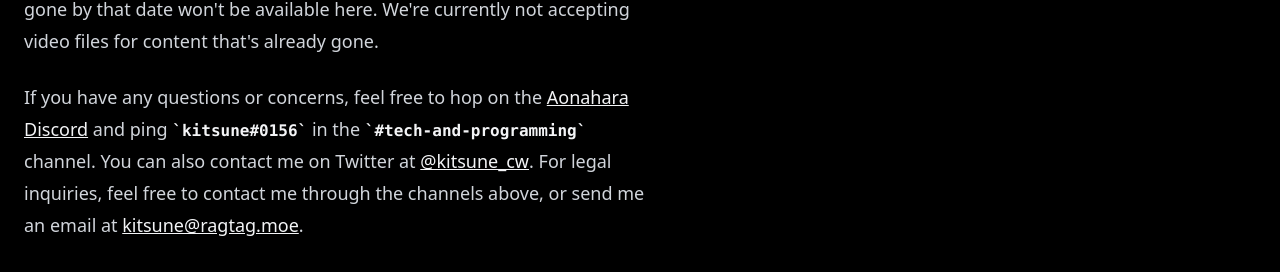
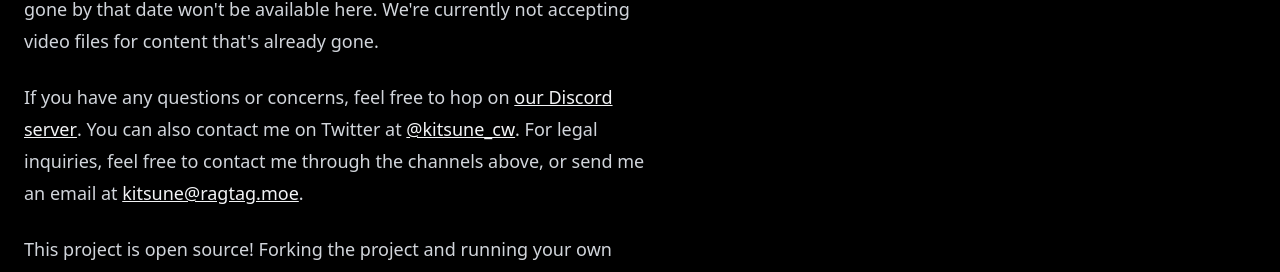
Before and after one commit to ragtag-archive/archive-browser, a Next.js app: page /about in a window 1280 px wide. Shown: the part 519-791 px from the top of the page. Built offline with nearby package versions, Linux system fonts and the light colour scheme; no server answers.

Commit message:
update discord link

```diff
--- a/modules/AboutPage.tsx
+++ b/modules/AboutPage.tsx
@@ -26,17 +26,15 @@ const AboutPage = () => {
           accepting video files for content that's already gone.
         </p>
         <p>
-          If you have any questions or concerns, feel free to hop on the{' '}
+          If you have any questions or concerns, feel free to hop on{' '}
           <a
             target="_blank"
             rel="noreferrer noopener nofollow"
-            href="https://ragtag.link/discord"
+            href="https://ragtag.link/archive-discord"
           >
-            Aonahara Discord
-          </a>{' '}
-          and ping <code>kitsune#0156</code> in the{' '}
-          <code>#tech-and-programming</code> channel. You can also contact me on
-          Twitter at{' '}
+            our Discord server
+          </a>
+          . You can also contact me on Twitter at{' '}
           <a
             target="_blank"
             rel="noreferrer noopener nofollow"
```
Also changed, not shown: 1 other file (tests, documents, lock files or other folders).
